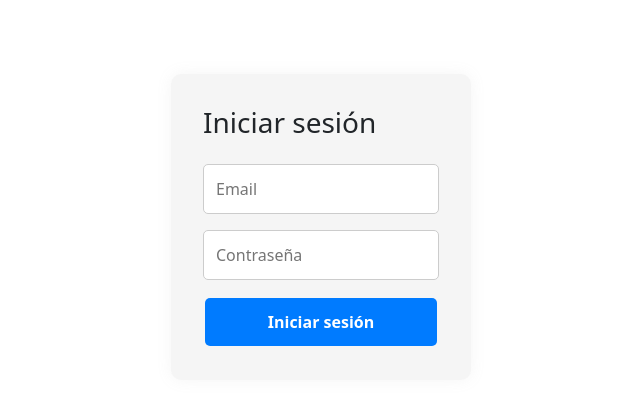
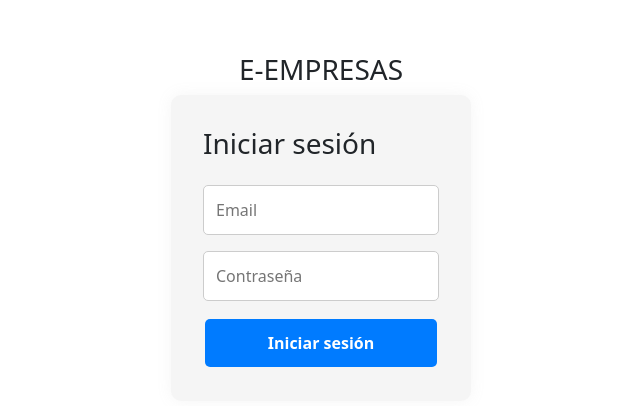
Before and after one commit to ieslavereda-projects/24_25_Alejandro_Lorenzo_DAW_AppEmpreses_IESLaVereda, a React (Create React App) app in the folder e_empresas_front/: page /login in a window 1280 px wide. Shown: the part 154-560 px from the top of the page, without its empty margins (369-1009 px from the left). Built offline with nearby package versions, Linux system fonts and the light colour scheme.

Commit message:
Nuevos estilos

```diff
--- a/e_empresas_front/src/components/ImportTutorsForm.jsx
+++ b/e_empresas_front/src/components/ImportTutorsForm.jsx
@@ -84,7 +84,7 @@
       <form id="fileForm" onSubmit={handleSubmit}>
         <h2 className='text-wrap'>Importar Tutores</h2>
 
-        <div className="form-group">
+        <div className="form-group text-truncate">
           <input
             type="file"
             id="file"
--- a/e_empresas_front/src/pages/LoginPage.jsx
+++ b/e_empresas_front/src/pages/LoginPage.jsx
@@ -31,6 +31,7 @@
 
   return (
       <div className="form-container">
+        <h3>E-EMPRESAS</h3>
         <form onSubmit={handleLogin}>
           <h3 className='text-start'> Iniciar sesión </h3>
 
```
